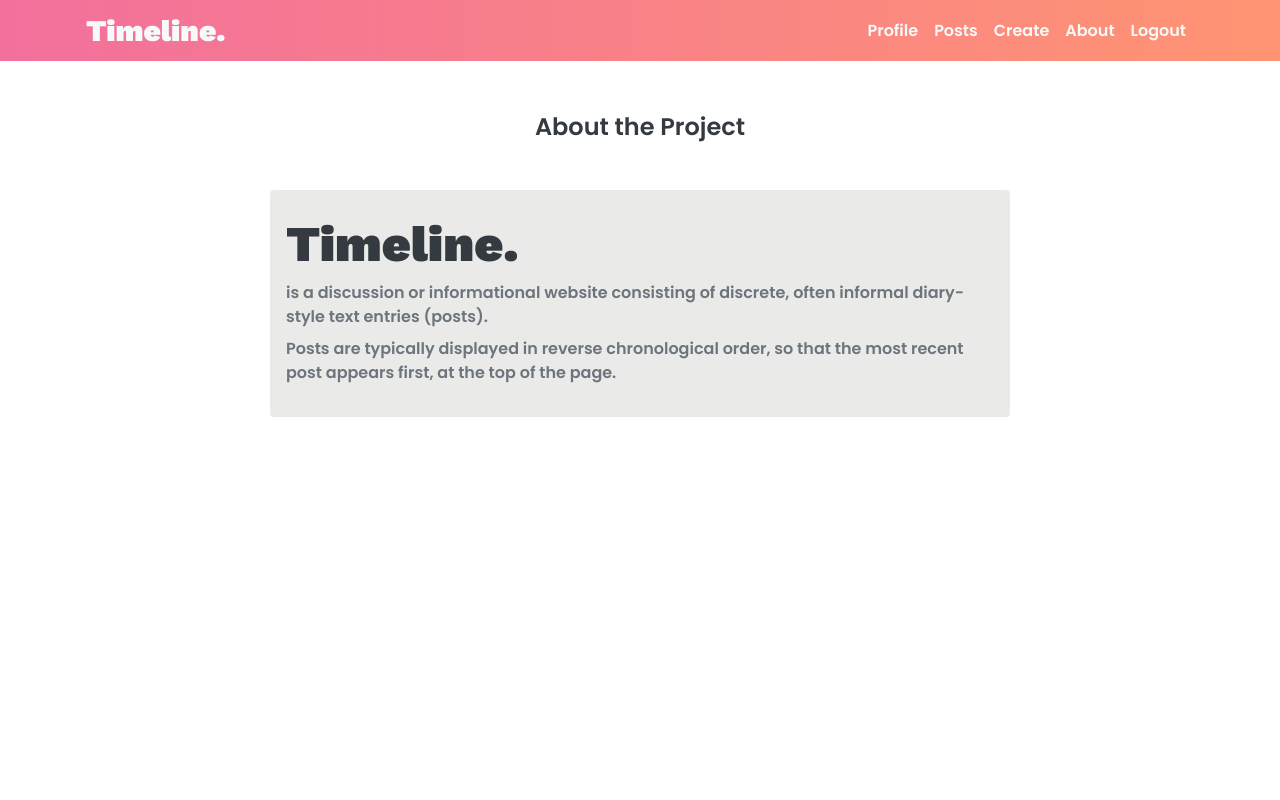
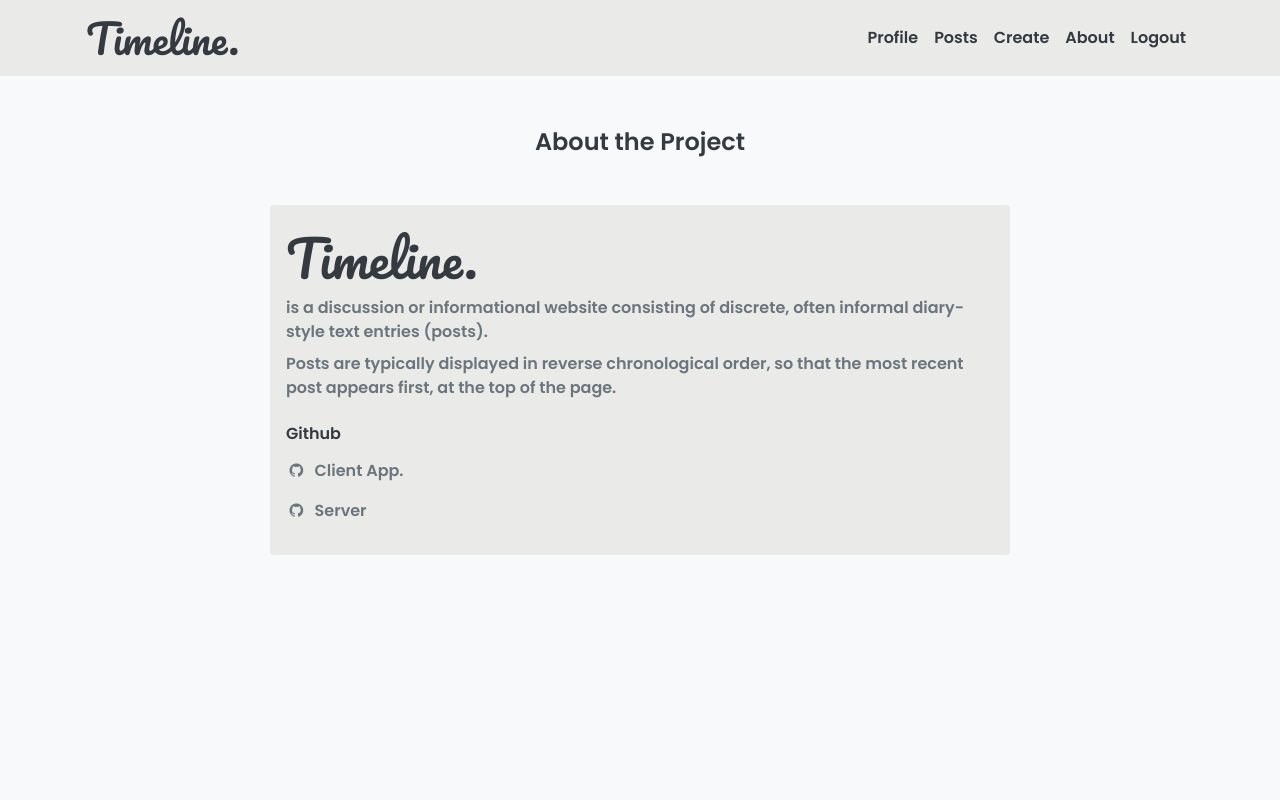
Before and after one commit to karandas777/timeline, a React (Create React App) app: page /info in a window 1280 px wide. Shown: the top 800 px of the page. Built offline with nearby package versions, Linux system fonts and the light colour scheme; sample sign-in values are in the browser's storage.

Commit message:
removed verification

```diff
--- a/src/App.js
+++ b/src/App.js
@@ -19,7 +19,7 @@ export default class App extends Component {
       <Provider store={store}>
         <Router>
         <Header />
-          <div className="container-fluid master-holder">
+          <div className="container-fluid master-holder bg-light">
 
                 <Switch>
                   <Route exact path="/" component={Home} />
--- a/src/action/post.action.js
+++ b/src/action/post.action.js
@@ -1,17 +1,10 @@
 import { ADD_POST, GET_ALL_POST, APIURL, GET_SORTED_POST, UPDATE_POST ,DELETE_POST } from "./types";
 import axios from "axios";
-
-const options = {
-  headers : {
-    "Content-Type": "application/json",
-    "auth": localStorage.getItem('token'),
-  }
-}
 
 export const funAddPost = (message) => (dispatch) => {
   const method = "/insert-post";
   axios
-    .post(APIURL + method, message,options)
+    .post(APIURL + method, message)
     .then((res) => {
       if(res.data.status === "OK"){
         dispatch({
@@ -28,7 +21,7 @@ export const funAddPost = (message) => (dispatch) => {
 export const funGetAllPosts = () => (dispatch) => {
   const method = "/select-post";
   axios
-    .get(APIURL + method,options)
+    .get(APIURL + method)
     .then((res) => {
       if(res.data.status === "OK"){
       dispatch({
@@ -45,12 +38,14 @@ export const funGetAllPosts = () => (dispatch) => {
 export const funGetSortedPosts = (data) => (dispatch) => {
   const method = "/sort-post";
   const query = data;
-  axios.post(APIURL + method,{query:query},options)
+  axios.post(APIURL + method,{query:query})
   .then((res)=>{
+    if(res.data.status === "OK"){
     dispatch({
       type:GET_SORTED_POST,
       payload:res.data.message.reverse(),
     })
+    }
   })
   .catch((err)=>{
     console.log(err);
@@ -60,7 +55,7 @@ export const funGetSortedPosts = (data) => (dispatch) => {
 export const funUpdatePost = (message) => (dispatch) => {
   const method = "/edit-post";
   axios
-    .post(APIURL + method, message,options)
+    .post(APIURL + method, message)
     .then((res) => {
       if(res.data.status === "OK"){
         dispatch({
@@ -77,7 +72,7 @@ export const funUpdatePost = (message) => (dispatch) => {
 export const funDeletePost = (message) => (dispatch) => {
   const method = "/remove-post";
   axios
-    .post(APIURL + method, message,options)
+    .post(APIURL + method, message)
     .then((res) => {
       if(res.data.status === "OK"){
         dispatch({
--- a/src/component/Header.js
+++ b/src/component/Header.js
@@ -33,11 +33,11 @@ export default class Header extends Component {
 
   render() {
     return (
-      <div className="container-fluid bg-grad head px-0">
+      <div className="container-fluid form-bg head px-0">
         <div className="container px-0">
-          <nav className="navbar navbar-expand-lg navbar-dark">
+          <nav className="navbar navbar-expand-lg navbar-light">
             <Link
-              className="nav-logo mb-0 text-decoration-none text-light"
+              className="nav-logo mb-0 text-decoration-none text-dark"
               to="/all-posts"
               data-toggle="tooltip"
               data-placement="top"
@@ -46,7 +46,7 @@ export default class Header extends Component {
               Timeline.
             </Link>
             <button
-              className="navbar-toggler border-light py-1"
+              className="navbar-toggler border-dark py-1"
               type="button"
               data-toggle="collapse"
               data-target="#navbarNavAltMarkup"
@@ -54,12 +54,12 @@ export default class Header extends Component {
               aria-expanded="false"
               aria-label="Toggle navigation"
             >
-              <i className="fa fa-bars text-light"></i>
+              <i className="fa fa-bars text-dark"></i>
             </button>
             <div className="collapse navbar-collapse" id="navbarNavAltMarkup">
               <div className="navbar-nav ml-auto">
                 <Link
-                  className="nav-item nav-link text-light"
+                  className="nav-item nav-link text-dark"
                   to="/user"
                   data-toggle="tooltip"
                   data-placement="top"
@@ -68,7 +68,7 @@ export default class Header extends Component {
                   Profile
                 </Link>
                 <Link
-                  className="nav-item nav-link text-light"
+                  className="nav-item nav-link text-dark"
                   to="/all-posts"
                   data-toggle="tooltip"
                   data-placement="top"
@@ -77,7 +77,7 @@ export default class Header extends Component {
                   Posts
                 </Link>
                 <Link
-                  className="nav-item nav-link text-light"
+                  className="nav-item nav-link text-dark"
                   to="/new-post"
                   data-toggle="tooltip"
                   data-placement="top"
@@ -86,7 +86,7 @@ export default class Header extends Component {
                   Create
                 </Link>
                 <Link
-                  className="nav-item nav-link text-light"
+                  className="nav-item nav-link text-dark"
                   to="/info"
                   data-toggle="tooltip"
                   data-placement="top"
@@ -95,7 +95,7 @@ export default class Header extends Component {
                   About
                 </Link>
                 <Link
-                  className="nav-item nav-link text-light"
+                  className="nav-item nav-link text-dark"
                   to="/"
                   onClick={this.funLogOut}
                   data-toggle="tooltip"
--- a/src/component/Info.js
+++ b/src/component/Info.js
@@ -15,7 +15,17 @@ export default class Info extends Component {
           is a discussion or informational website consisting of discrete, often informal diary-style text entries (posts).
           <div className="mt-2"></div>
           Posts are typically displayed in reverse chronological order, so that the most recent post appears first, at the top of the page.
-          <div className="mt-3"></div>
+          <div className="mt-4">
+                  <div className="h6 text-dark">Github</div>
+                  <div className="my-3">
+                        <i className="fa fa-github fa-fw mr-2"></i>
+                        <a className="text-decoration-none text-secondary" href="https://github.com/karandas777/timeline">Client App.</a>
+                  </div>
+                  <div className="my-3">
+                        <i className="fa fa-github fa-fw mr-2"></i>
+                        <a className="text-decoration-none text-secondary" href="https://github.com/karandas777/timeline-server">Server</a>
+                  </div>
+          </div>
         </div>
       </div>
     );
--- a/src/component/PostCard.js
+++ b/src/component/PostCard.js
@@ -21,8 +21,9 @@ export default class PostCard extends Component {
           <div className="col-10 py-3 form-bg text-dark rounded">
             <div className="post-body">
               <h4 className="card-title h2 mb-3">{post.post_title}</h4>
+              <div className="my-3 small text-secondary">{post.post_cat}</div>
               <p className="card-text text-secondary">{post.post_body}</p>
-              <div className="mt-3 text-dark">Posted By : {post.username} in {post.post_cat}</div>
+              <div className="mt-3 text-dark">Posted By : {post.username}</div>
             </div>
           </div>
           <div className="small py-1 px-2 w-100 text-right text-secondary">{convDate}</div>
--- a/src/component/UserPostCard.js
+++ b/src/component/UserPostCard.js
@@ -20,9 +20,10 @@ export default class UserPostCard extends Component {
           <div className="col-10 py-3 form-bg text-dark rounded">
             <div className="post-body">
               <h4 className="card-title h2 mb-3">{post.post_title}</h4>
+              <div className="my-3 small text-secondary">{post.post_cat}</div>
               <p className="card-text text-secondary">{post.post_body}</p>
               <div className="mt-3 text-dark">
-                Posted By : You in {post.post_cat}
+                Posted By : You
               </div>
 
               <div className="mt-3 text-right">
--- a/src/index.css
+++ b/src/index.css
@@ -1,6 +1,6 @@
 
 @import url('https://fonts.googleapis.com/css2?family=Poppins:wght@600&display=swap');
-@import url('https://fonts.googleapis.com/css2?family=Work+Sans:wght@900&display=swap');
+@import url('https://fonts.googleapis.com/css2?family=Pacifico&display=swap');
 @import url('https://fonts.googleapis.com/css2?family=Roboto+Condensed:wght@700&display=swap');
 
 
@@ -42,12 +42,12 @@ html{
 }
 
 .nav-logo{
-  font-family: 'Work Sans', sans-serif;
-  font-size: 30px;
+  font-family: 'Pacifico', cursive;
+  font-size: 40px;
 }
 
 .foot-logo{
-  font-family: 'Work Sans', sans-serif;
+  font-family: 'Pacifico', cursive;
   font-size: 50px;
 }
 
@@ -58,9 +58,9 @@ html{
 .foot-icon{
   height: 48px;
   width: 48px;
-  padding: 3px;
+  padding: 5px;
   background-color: #eaeae8;
-  border-radius: 12px;
+  border-radius: 50%;
 }
 
 .master-holder{
@@ -83,9 +83,7 @@ html{
 .post-img{
   height: auto;
   width: 75%;
-  border-radius: 5% 30% 5% 30%;
-  /* border-radius: 50%; */
-  box-shadow: -3px 3px 5px #4b4b4b81;
+  border-radius: 50%;
 }
 
 .post-body{
@@ -102,7 +100,6 @@ html{
 .userprofile{
   height: 150px;
   width: 150px;
-  box-shadow: -3px 3px 5px #4b4b4b81;
 }
 
 
@@ -113,8 +110,4 @@ html{
   .post-body{
     padding: 5px;
   }
-
-  .post-img{
-    box-shadow: -2px 2px 3px #4b4b4b81;
-  }
 }
```
